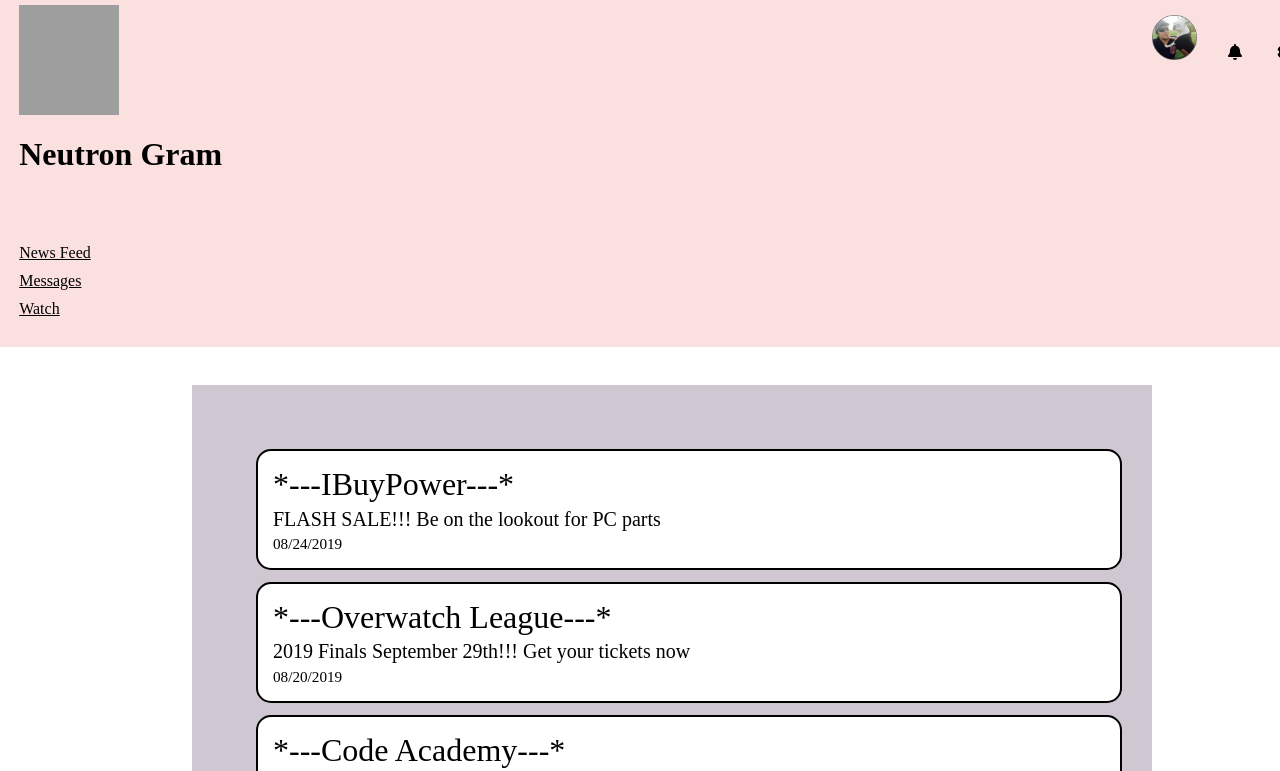
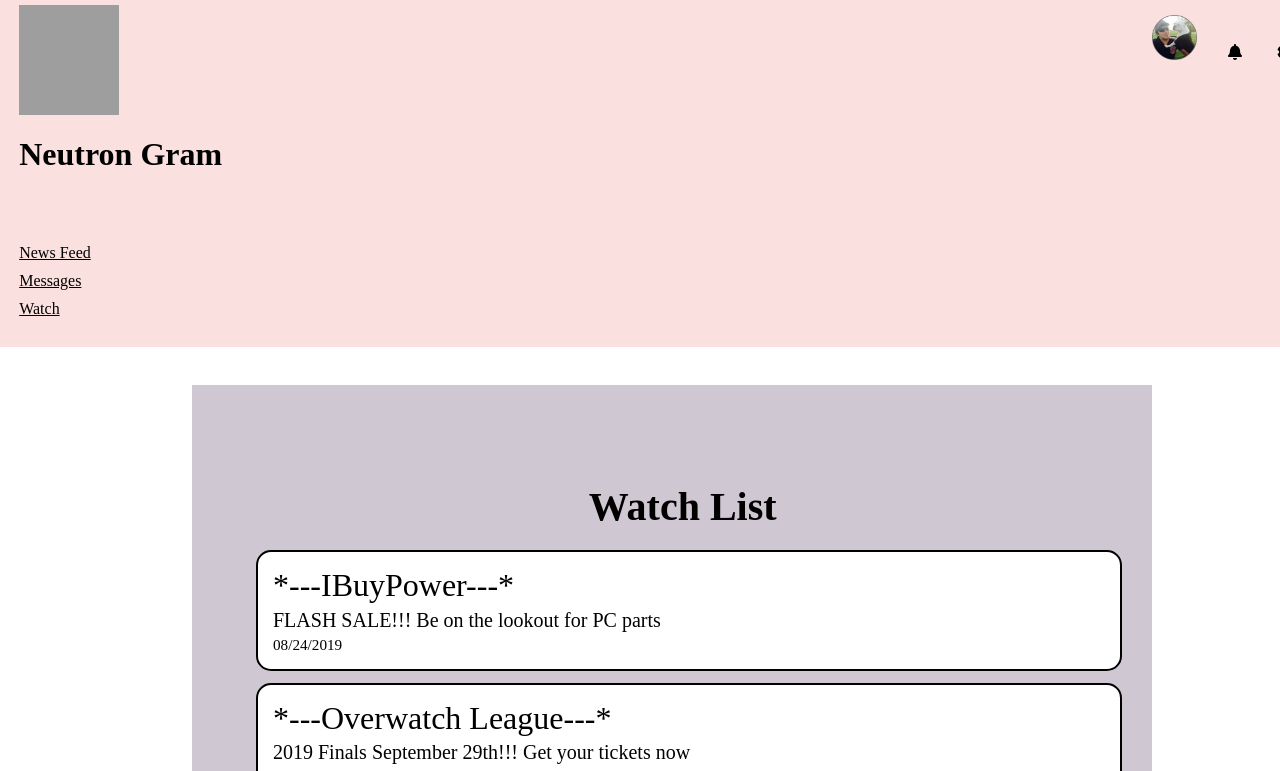
Before and after one commit to StevenPope09/PRW19, a React (Create React App) app in the folder 02_Application/react_social_app/: page /Watch in a window 1280 px wide. Shown: the top 771 px of the page. Built offline with nearby package versions, Linux system fonts and the light colour scheme; grey boxes are pictures that could not be loaded.

Commit message:
added title for watch page

```diff
--- a/02_Application/react_social_app/src/components/pages/Watch.js
+++ b/02_Application/react_social_app/src/components/pages/Watch.js
@@ -43,6 +43,7 @@ function Watch() {
     return (
 
         <section style={styles.section}>
+        <h2 style={styles.title}>Watch List</h2>
             {watchItems.map((watchItem, index) => (
                 <WatchList key={index} index={index} watchItem={watchItem} />
             ))}
@@ -90,6 +91,12 @@ const styles = {
         fontSize: '.95em',
         color: '#000',
 
+    },
+    title: {
+        fontSize: '2.5em',
+        marginLeft: '40%',
+        marginBottom: '2.5%',
+        fontFamily: 'Times New Roman, Times, serif'
     }
 
 }
```
